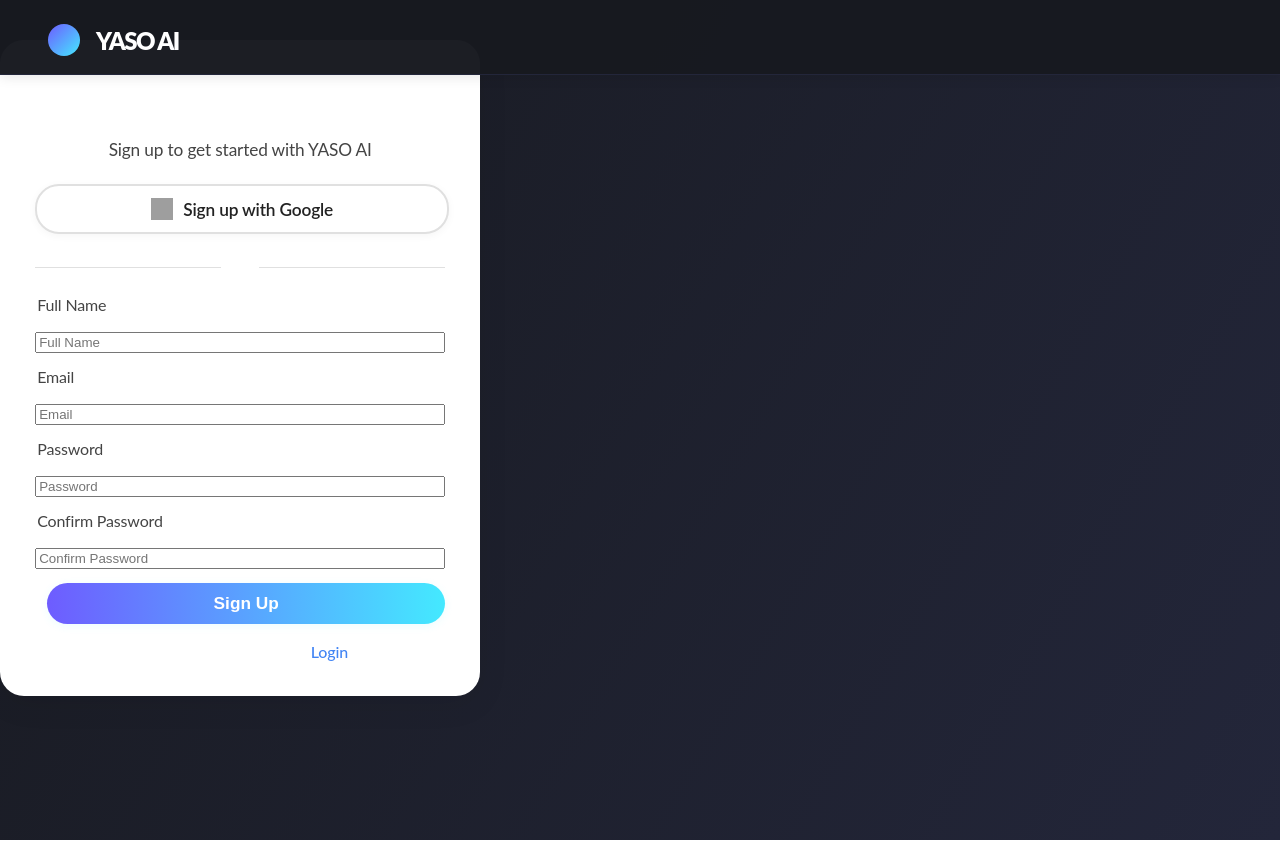
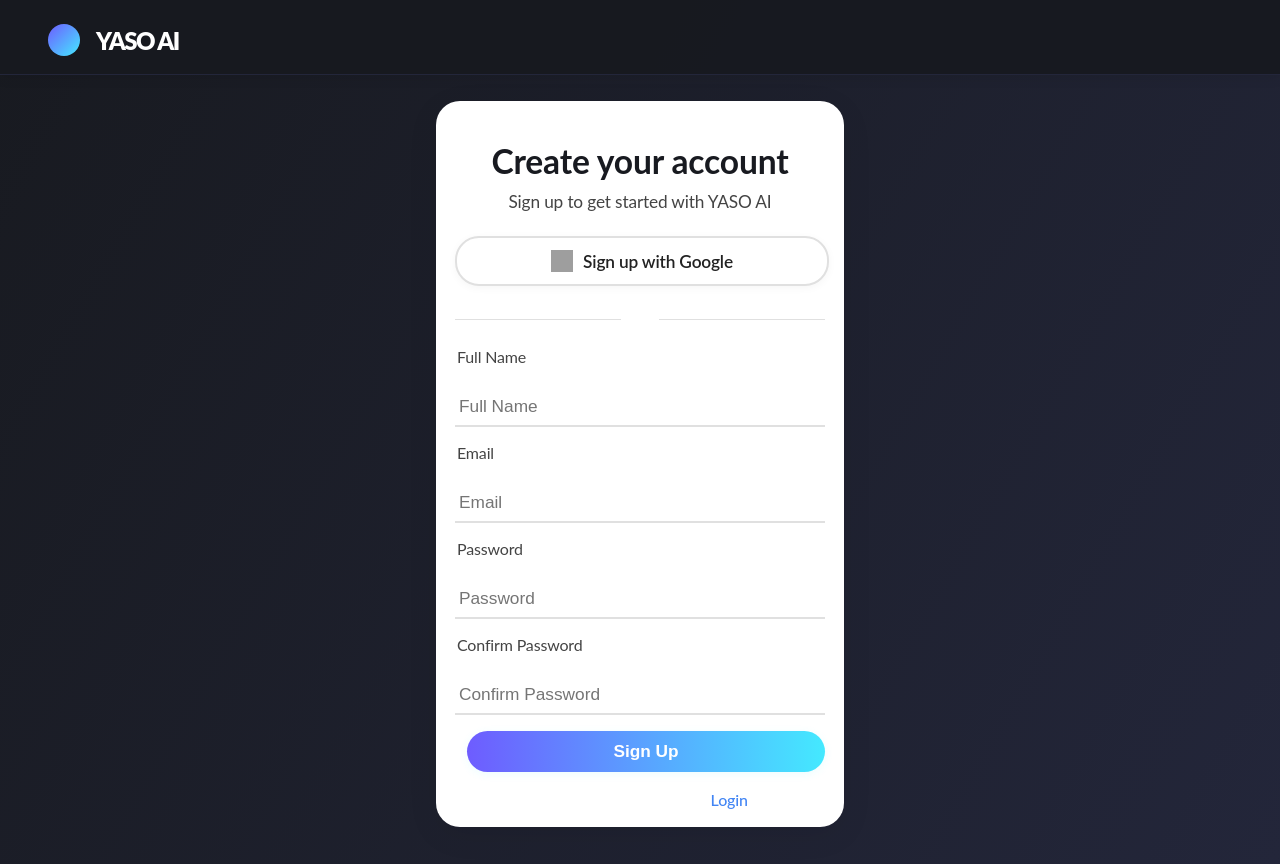
Before and after one commit to tomeryasu/APPS-AI1, a FastAPI app: page /signup in a window 1280 px wide. Before the commit the page ends 840 px from the top, so only its background shows below. Run offline with FastAPI, Linux system fonts and the light colour scheme; grey boxes are pictures that could not be loaded.

Commit message:
initial commit

```diff
--- a/app/static/style.css
+++ b/app/static/style.css
@@ -57,11 +57,17 @@ body {
   display: flex;
   gap: 32px;
   margin-left: 32px;
+  align-items: center;
+}
+
+/* Guarantee no underline for nav links and login button */
+.nav-btn, a.nav-btn, .nav-link, a.nav-link {
+  text-decoration: none !important;
 }
 
 .nav-link {
   color: #fff;
-  text-decoration: none;
+  text-decoration: none !important;
   font-size: 1.08rem;
   font-weight: 600;
   transition: color 0.2s;
--- a/app/templates/signup.html
+++ b/app/templates/signup.html
@@ -5,6 +5,7 @@
     <title>Sign Up</title>
     <link rel="stylesheet" href="/static/style.css">
     <style>
+        /* body { overflow: hidden; }  Removed to allow scrolling if needed */
         .divider {
             display: flex;
             align-items: center;
@@ -74,6 +75,34 @@
         a, .nav-btn, .google-btn {
             text-decoration: none !important;
         }
+        .hero {
+            min-height: 100vh;
+            display: flex;
+            flex-direction: column;
+            align-items: center;
+            justify-content: center;
+            padding-top: 64px;
+        }
+        input[type="email"], input[type="password"], input[type="text"] {
+            border: none;
+            border-bottom: 2px solid #e0e0e0;
+            border-radius: 0;
+            background: transparent;
+            padding: 10px 4px 8px 4px;
+            font-size: 1.08rem;
+            transition: border-color 0.2s;
+            outline: none;
+            box-shadow: none;
+        }
+        input[type="email"]:focus, input[type="password"]:focus, input[type="text"]:focus {
+            border-bottom: 2px solid #6e5cff;
+            background: transparent;
+        }
+        h1 {
+            color: #181a20 !important;
+            font-family: 'Lato', sans-serif !important;
+            margin-bottom: 1.1rem !important;
+        }
     </style>
 </head>
 <body>
@@ -83,14 +112,14 @@
         </div>
     </div>
     <div class="hero">
-        <div class="container" style="max-width: 410px; margin-top: 40px; padding: 2.5rem 2.2rem 2.2rem 2.2rem; background: #fff; border-radius: 24px; box-shadow: 0 8px 32px rgba(0,0,0,0.07);">
+        <div class="container" style="max-width: 370px; width: 100%; padding: 1.1rem 1.2rem 1.1rem 1.2rem; background: #fff; border-radius: 24px; box-shadow: 0 8px 32px rgba(0,0,0,0.07); margin: 0 auto;">
             <h1 style="text-align:center; font-size:2.1rem; font-weight:700; margin-bottom:0.3rem;">Create your account</h1>
             <div class="subtitle">Sign up to get started with YASO AI</div>
             <a href="/login/google" class="google-btn">
                 <img src="https://www.gstatic.com/images/branding/product/1x/googleg_32dp.png" alt="Google Logo" class="google-logo">Sign up with Google
             </a>
             <div class="divider">or</div>
-            <form method="post" style="display:flex;flex-direction:column;gap:14px;">
+            <form method="post" style="display:flex;flex-direction:column;gap:16px;">
                 <label class="form-label" for="name">Full Name</label>
                 <input type="text" name="name" id="name" placeholder="Full Name" required>
                 <label class="form-label" for="email">Email</label>
```
Also changed, not shown: app/templates/login.html (+26 -0 lines), app/users.db.
